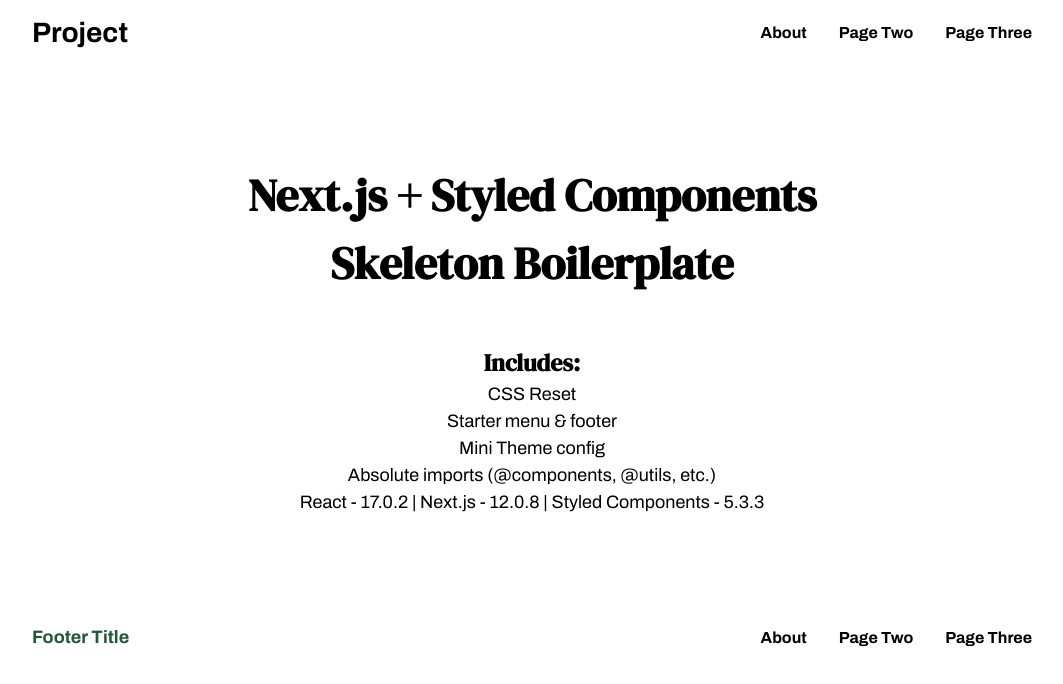
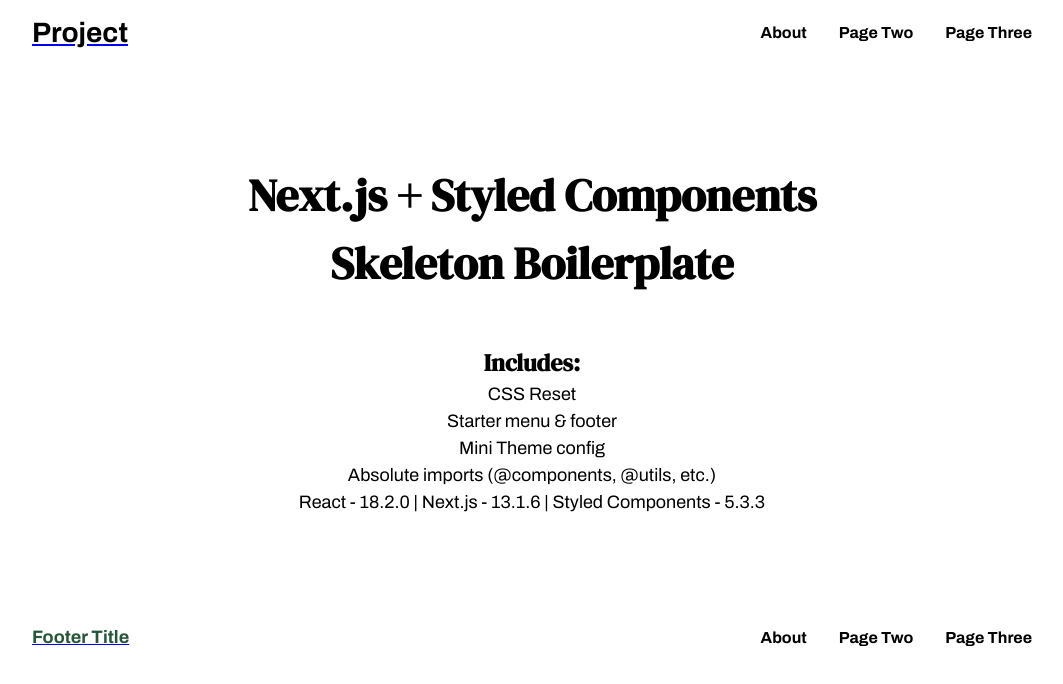
Before and after one commit to KyleShook/nextjs-skeleton-boilerplate, a Next.js app: page / in a window 1280 px wide. Shown: the top 684 px of the page, without its empty margins (108-1171 px from the left). Built offline with nearby package versions, Linux system fonts and the light colour scheme.

Commit message:
Update Next.js [13+] and React [18+] (#4)
* update next and react

* update version on home and readme

```diff
--- a/components/Footer/Footer.js
+++ b/components/Footer/Footer.js
@@ -6,24 +6,18 @@
 	return (
 		<footer>
 			<Menu>
-				<Link passHref href="/">
+				<Link href="/">
 					<Logo>Footer Title</Logo>
 				</Link>
 				<MenuLinksContainer>
 					<MenuLinks>
-						<Link href="/about">
-							<a>About</a>
-						</Link>
+						<Link href="/about">About</Link>
 					</MenuLinks>
 					<MenuLinks>
-						<Link href="/pageTwo">
-							<a>Page Two</a>
-						</Link>
+						<Link href="/pageTwo">Page Two</Link>
 					</MenuLinks>
 					<MenuLinks>
-						<Link href="/pageThree">
-							<a>Page Three</a>
-						</Link>
+						<Link href="/pageThree">Page Three</Link>
 					</MenuLinks>
 				</MenuLinksContainer>
 			</Menu>
--- a/components/Footer/Footer.styled.js
+++ b/components/Footer/Footer.styled.js
@@ -8,7 +8,7 @@
 	align-items: center;
 `;
 
-export const Logo = styled.a`
+export const Logo = styled.p`
 	color: ${colors.primary};
 	font-family: ${type.sans};
 	font-size: ${type.medium};
--- a/components/Header/Header.js
+++ b/components/Header/Header.js
@@ -6,24 +6,18 @@
 	return (
 		<header>
 			<Menu>
-				<Link passHref href="/">
+				<Link href="/">
 					<Logo>Project</Logo>
 				</Link>
 				<MenuLinksContainer>
 					<MenuLinks>
-						<Link href="/about">
-							<a>About</a>
-						</Link>
+						<Link href="/about">About</Link>
 					</MenuLinks>
 					<MenuLinks>
-						<Link href="/pageTwo">
-							<a>Page Two</a>
-						</Link>
+						<Link href="/pageTwo">Page Two</Link>
 					</MenuLinks>
 					<MenuLinks>
-						<Link href="/pageThree">
-							<a>Page Three</a>
-						</Link>
+						<Link href="/pageThree">Page Three</Link>
 					</MenuLinks>
 				</MenuLinksContainer>
 			</Menu>
--- a/components/Header/Header.styled.js
+++ b/components/Header/Header.styled.js
@@ -8,7 +8,7 @@
 	align-items: center;
 `;
 
-export const Logo = styled.a`
+export const Logo = styled.p`
 	color: ${theme.color};
 	font-family: ${type.sans};
 	font-size: 28px;
--- a/pages/index.js
+++ b/pages/index.js
@@ -10,7 +10,7 @@
 			<p>Starter menu & footer</p>
 			<p>Mini Theme config</p>
 			<p>Absolute imports (@components, @utils, etc.)</p>
-			<p>React - 17.0.2 | Next.js - 12.0.8 | Styled Components - 5.3.3</p>
+			<p>React - 18.2.0 | Next.js - 13.1.6 | Styled Components - 5.3.3</p>
 		</section>
 	);
 }
```
Also changed, not shown: package.json (+4 -4 lines), 2 other files (tests, documents, lock files or other folders).
